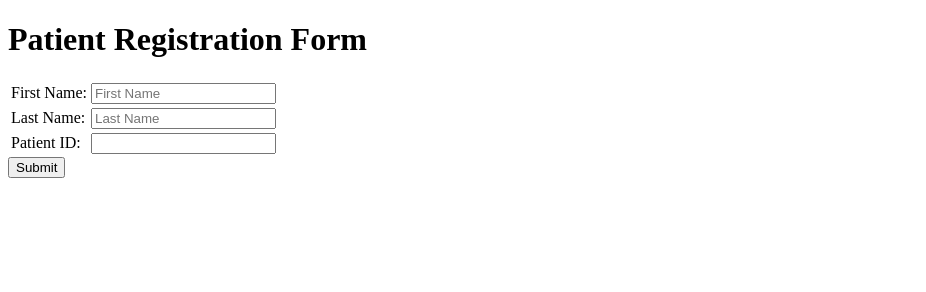
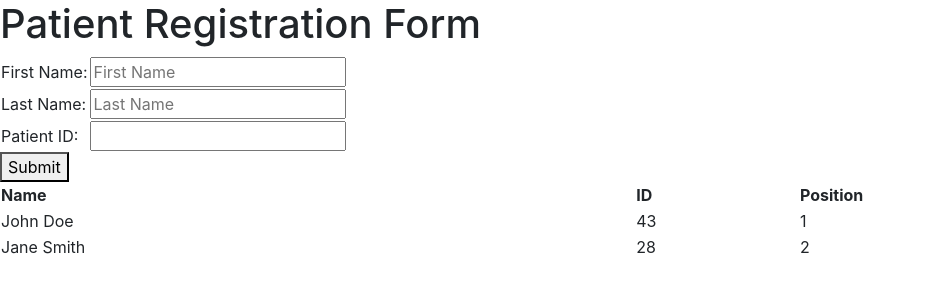
Before and after one commit to Almicjoy/Hackathon2022, a plain HTML site: page templates/index.html in a window 1280 px wide. Shown: the whole page, without its empty margins (0-926 px from the left). Drawn offline with Linux system fonts and the light colour scheme.

Commit message:
Index and que combined to one page

```diff
--- a/templates/index.html
+++ b/templates/index.html
@@ -3,15 +3,35 @@
     <head>
         <h1>Patient Registration Form</h1>
         <title>Schedule Appointment</title>
+        <link rel="stylesheet" type="text/css" href="./css/bootstrap.css">
     </head>
     <body>
         <form name="Scheduler" method="POST" id="info" action="{{request.path}}">
+            <div>
                 <table>
                     <tr><td> First Name: </td> <td><input type="text" name="fname" placeholder="First Name" fName="" required></td></tr>
                     <tr><td> Last Name: </td><td><input type="text" name="lname" placeholder="Last Name" lName="" required></td></tr>
                     <tr><td>Patient ID: </td><td><input type="text" name="id" ID="" required></td></tr>
                 </table>
                 <button type="submit" form="info" formmethod="POST">Submit</button>
+            </div>
+            <div><table style="width:100%">
+                <tr style="width:70%">
+                    <th>Name</th>
+                    <th>ID</th>
+                    <th>Position</th>
+                </tr>
+                <tr style="width:70%">
+                    <td>John Doe</td>
+                    <td>43</td>
+                    <td>1</td>
+                </tr>
+                <tr style="width:70%">
+                    <td>Jane Smith</td>
+                    <td>28</td>
+                    <td>2</td>
+                </tr>
+            </table></div>
         </form>
     </body>
 </html>
```
Lines whose indentation alone changed are shown as unchanged.
